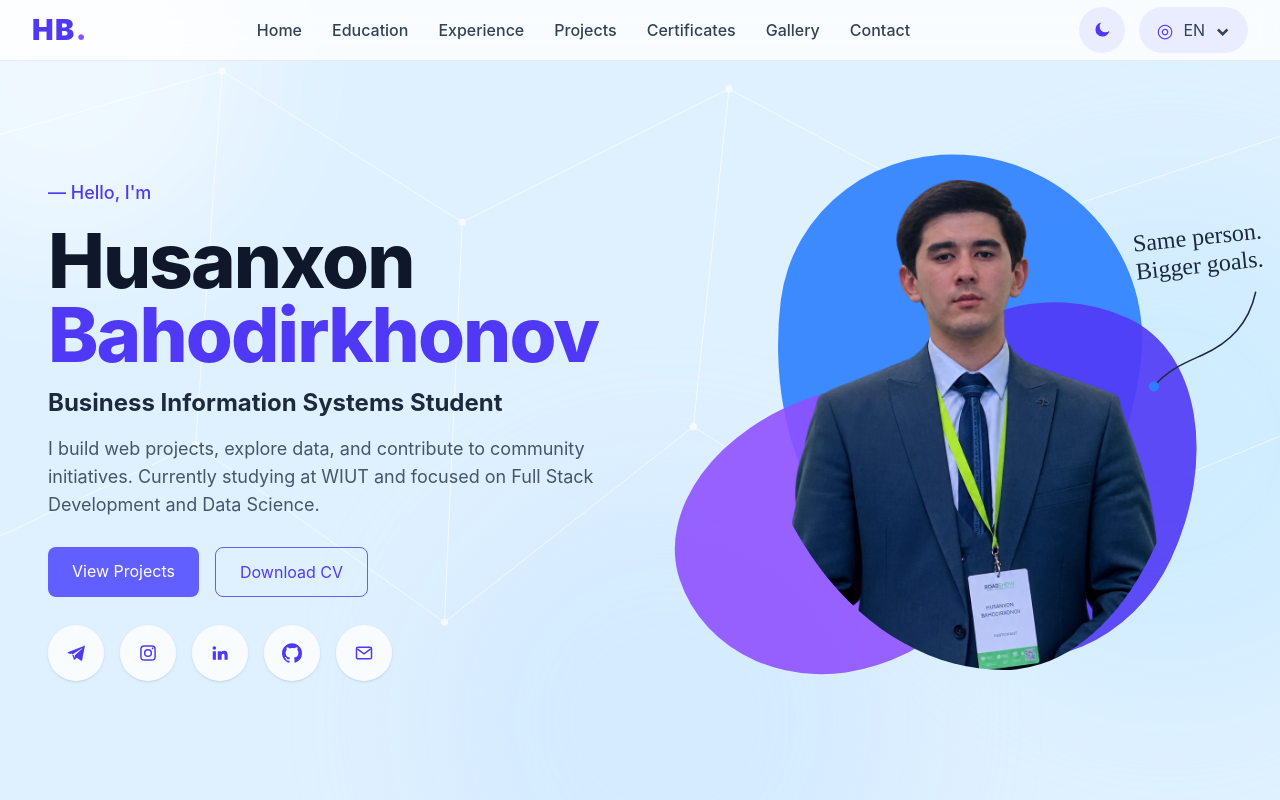
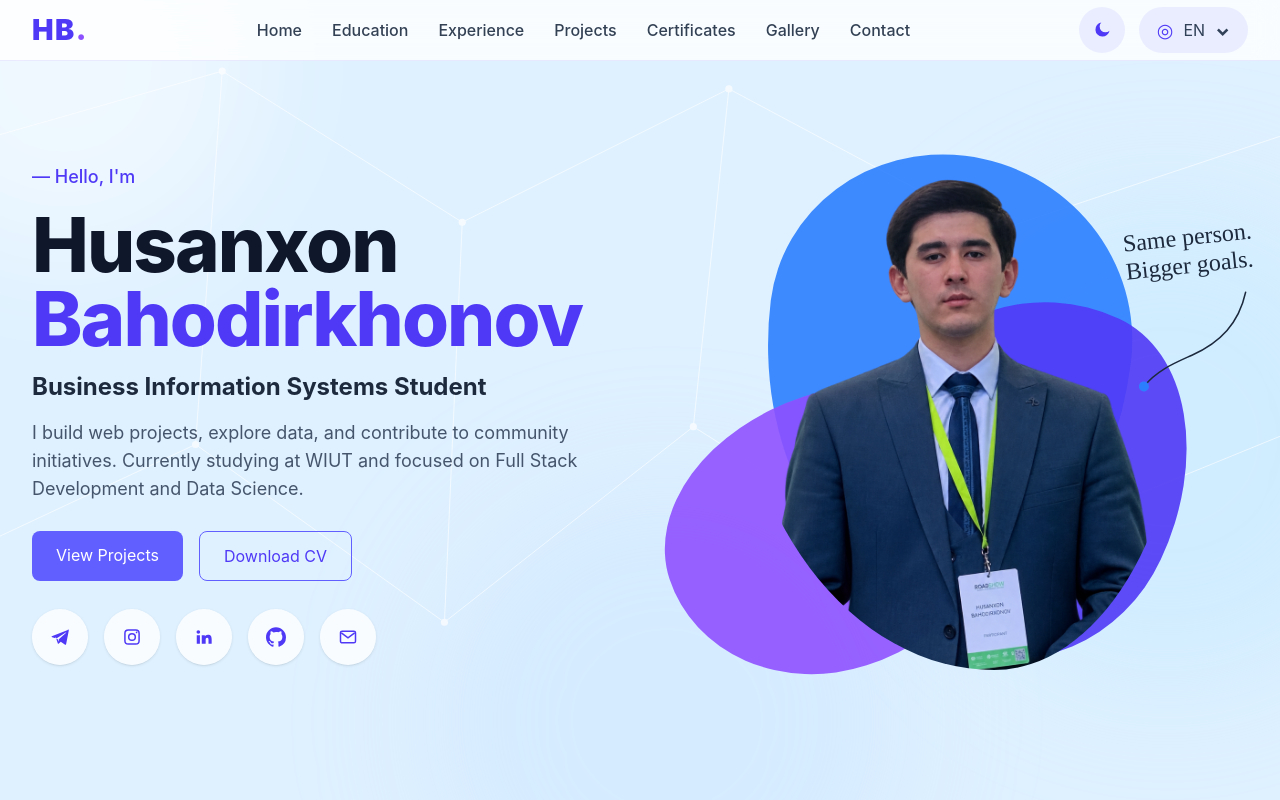
Before and after one commit to Husanxon4407/portfolio-website, a React (Vite) app: page / in a window 1280 px wide. Shown: the top 800 px of the page. Built offline with nearby package versions, Linux system fonts and the light colour scheme.

Commit message:
some changes

```diff
--- a/src/components/Hero/Hero.jsx
+++ b/src/components/Hero/Hero.jsx
@@ -34,13 +34,13 @@ function Hero({darkMode, language}) {
             className="relative min-h-[calc(100vh-60px)]"
         >
             <div
-                className="mx-auto flex min-h-[calc(100vh-60px)] w-full max-w-[1520px] items-center px-8 py-10 lg:px-12">
+                className="mx-auto flex min-h-[calc(100vh-60px)] w-full max-w-[1400px] items-center px-5 py-10 lg:px-8">
 
                 <div className="grid w-full items-center gap-8 lg:grid-cols-[1.05fr_0.95fr] lg:gap-10">
 
                     {/* LEFT — INTRODUCTION */}
 
-                    <div>
+                    <div className="-translate-y-4">
                         <p
                             className={`mb-4 text-lg font-medium ${
                                 darkMode
```
